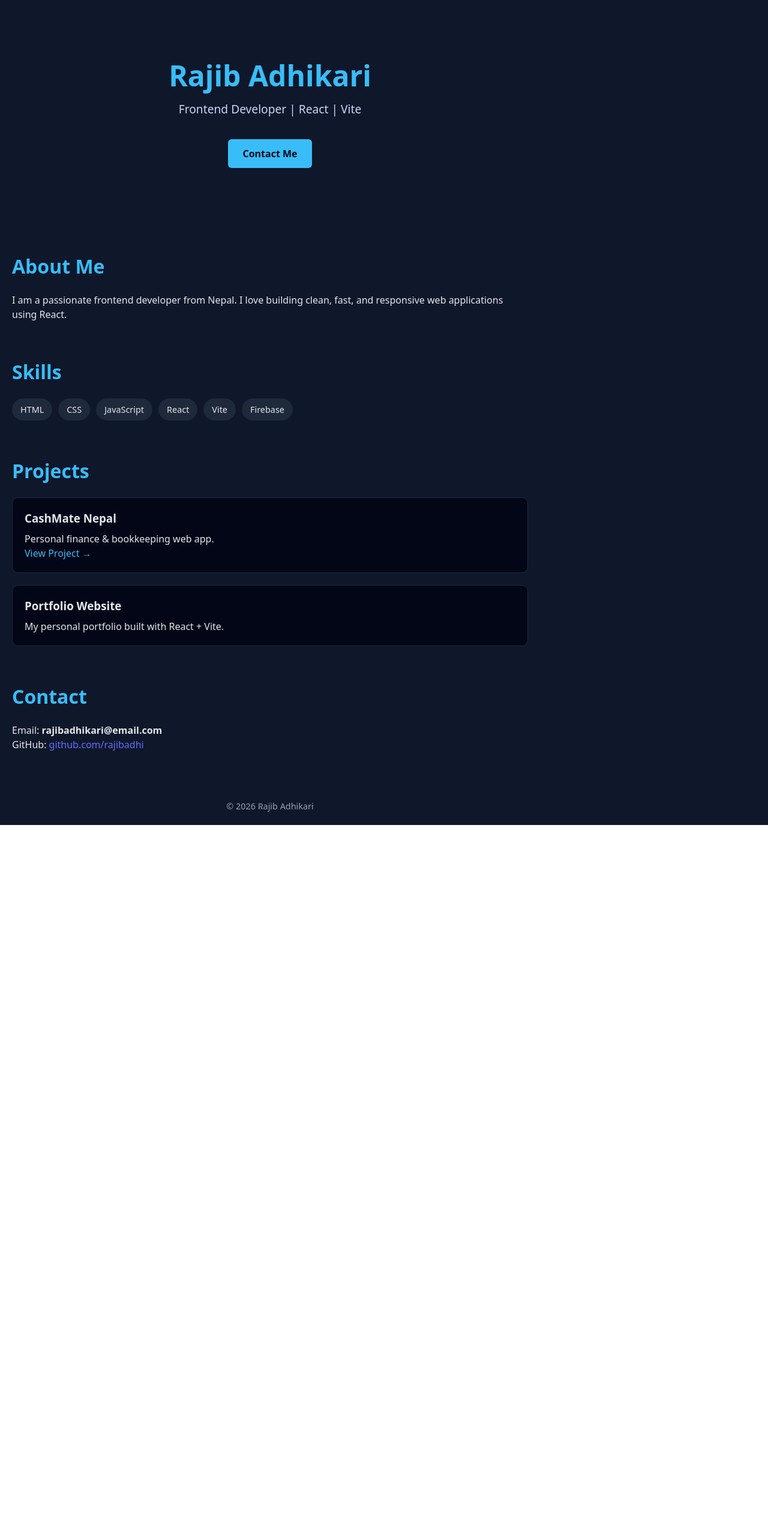
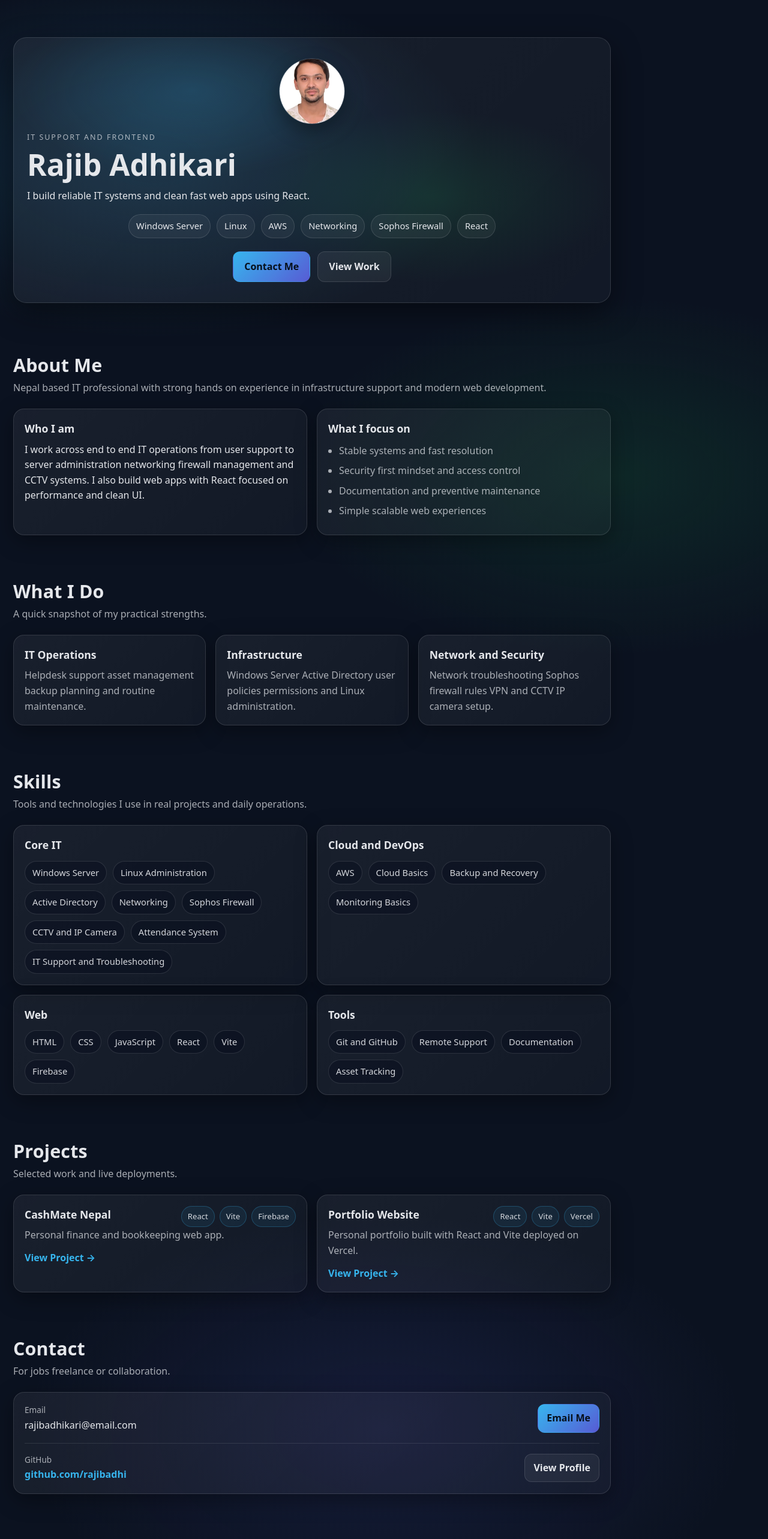
Before and after one commit to rajibadhi/rajib-portfolio, a React (Vite) app: page / in a window 1280 px wide. Shown: the top 2565 px of the page at 60% size. Before the commit the page ends 1375 px from the top, so only its background shows below. Built offline with nearby package versions, Linux system fonts and the light colour scheme.

Commit message:
update portfolio UI and add profile photo

```diff
--- a/src/App.css
+++ b/src/App.css
@@ -1,100 +1,334 @@
+:root {
+  --bg: #0b1220;
+  --panel: rgba(255, 255, 255, 0.06);
+  --panel2: rgba(255, 255, 255, 0.08);
+  --border: rgba(255, 255, 255, 0.12);
+  --text: #e5e7eb;
+  --muted: rgba(229, 231, 235, 0.72);
+  --accent: #38bdf8;
+  --accent2: #22c55e;
+  --shadow: 0 16px 50px rgba(0, 0, 0, 0.45);
+}
+
 * {
   margin: 0;
   padding: 0;
   box-sizing: border-box;
-  font-family: system-ui, Arial, sans-serif;
+  font-family: system-ui, -apple-system, Segoe UI, Roboto, Arial, sans-serif;
+}
+
+html {
+  scroll-behavior: smooth;
 }
 
 body {
-  background: #0f172a;
-  color: #e5e7eb;
+  background: radial-gradient(900px 500px at 20% 10%, rgba(56, 189, 248, 0.16), transparent 60%),
+    radial-gradient(900px 500px at 80% 30%, rgba(34, 197, 94, 0.12), transparent 60%),
+    radial-gradient(1000px 600px at 50% 90%, rgba(99, 102, 241, 0.12), transparent 60%),
+    var(--bg);
+  color: var(--text);
+  line-height: 1.6;
 }
 
 .container {
-  max-width: 900px;
-  margin: auto;
-  padding: 20px;
+  max-width: 1040px;
+  margin: 0 auto;
+  padding: 22px;
 }
 
-/* HERO */
+a {
+  color: inherit;
+  text-decoration: none;
+}
+
+.section {
+  margin: 70px 0;
+}
+
+.sectionHead {
+  margin-bottom: 22px;
+}
+
+.sectionHead h2 {
+  font-size: 1.9rem;
+  letter-spacing: 0.2px;
+}
+
+.muted {
+  color: var(--muted);
+}
+
+.kicker {
+  color: var(--muted);
+  text-transform: uppercase;
+  letter-spacing: 2px;
+  font-size: 0.78rem;
+}
+
 .hero {
-  text-align: center;
-  padding: 80px 20px;
+  padding: 40px 0 10px;
+}
+
+.heroCard {
+  position: relative;
+  border: 1px solid var(--border);
+  background: linear-gradient(135deg, var(--panel), rgba(255, 255, 255, 0.03));
+  border-radius: 22px;
+  padding: 34px 22px;
+  box-shadow: var(--shadow);
+  overflow: hidden;
+}
+
+.heroCard::before {
+  content: "";
+  position: absolute;
+  inset: -2px;
+  background: radial-gradient(500px 240px at 30% 20%, rgba(56, 189, 248, 0.18), transparent 60%),
+    radial-gradient(500px 240px at 70% 60%, rgba(34, 197, 94, 0.12), transparent 60%);
+  pointer-events: none;
+}
+
+.heroCard > * {
+  position: relative;
+  z-index: 1;
 }
 
 .hero h1 {
-  font-size: 3rem;
-  color: #38bdf8;
+  font-size: 3.1rem;
+  line-height: 1.1;
+  margin-top: 8px;
 }
 
-.hero p {
-  margin: 15px 0;
-  font-size: 1.2rem;
-  color: #cbd5f5;
+.subtitle {
+  margin-top: 12px;
+  max-width: 760px;
+}
+
+.heroChips {
+  display: flex;
+  flex-wrap: wrap;
+  justify-content: center;
+  gap: 10px;
+  margin-top: 18px;
+}
+
+.chip {
+  border: 1px solid var(--border);
+  background: rgba(255, 255, 255, 0.05);
+  padding: 7px 12px;
+  border-radius: 999px;
+  font-size: 0.92rem;
+}
+
+.heroActions {
+  display: flex;
+  justify-content: center;
+  gap: 12px;
+  margin-top: 22px;
+  flex-wrap: wrap;
 }
 
 .btn {
-  display: inline-block;
-  margin-top: 20px;
-  padding: 12px 24px;
-  background: #38bdf8;
-  color: #020617;
-  text-decoration: none;
-  border-radius: 6px;
-  font-weight: bold;
+  display: inline-flex;
+  align-items: center;
+  justify-content: center;
+  gap: 10px;
+  padding: 12px 18px;
+  border-radius: 12px;
+  border: 1px solid transparent;
+  font-weight: 700;
+  cursor: pointer;
+  transition: transform 160ms ease, background 160ms ease, border 160ms ease, opacity 160ms ease;
+  user-select: none;
 }
 
 .btn:hover {
-  background: #0ea5e9;
+  transform: translateY(-1px);
 }
 
-/* SECTIONS */
-.section {
-  margin: 60px 0;
+.btn:active {
+  transform: translateY(0px);
 }
 
-.section h2 {
-  font-size: 2rem;
-  margin-bottom: 20px;
-  color: #38bdf8;
+.btn.small {
+  padding: 10px 14px;
+  border-radius: 12px;
+  font-weight: 700;
 }
 
-/* SKILLS */
+.btn {
+  background: linear-gradient(135deg, rgba(56, 189, 248, 0.95), rgba(99, 102, 241, 0.85));
+  color: #06101b;
+}
+
+.btn.ghost {
+  background: rgba(255, 255, 255, 0.06);
+  border-color: var(--border);
+  color: var(--text);
+}
+
+.btn.ghost:hover {
+  background: rgba(255, 255, 255, 0.09);
+}
+
+.grid2 {
+  display: grid;
+  grid-template-columns: repeat(2, minmax(0, 1fr));
+  gap: 16px;
+}
+
+.grid3 {
+  display: grid;
+  grid-template-columns: repeat(3, minmax(0, 1fr));
+  gap: 16px;
+}
+
+.card {
+  border: 1px solid var(--border);
+  background: linear-gradient(135deg, var(--panel), rgba(255, 255, 255, 0.03));
+  border-radius: 18px;
+  padding: 18px;
+  box-shadow: 0 10px 35px rgba(0, 0, 0, 0.35);
+  transition: transform 160ms ease, border 160ms ease, background 160ms ease;
+}
+
+.card:hover {
+  transform: translateY(-2px);
+  border-color: rgba(56, 189, 248, 0.28);
+  background: linear-gradient(135deg, var(--panel2), rgba(255, 255, 255, 0.03));
+}
+
+.card h3 {
+  font-size: 1.1rem;
+  margin-bottom: 8px;
+}
+
+.list {
+  margin-top: 10px;
+  padding-left: 18px;
+}
+
+.list li {
+  margin: 8px 0;
+  color: var(--muted);
+}
+
 .skills {
   display: flex;
   flex-wrap: wrap;
   gap: 10px;
+  margin-top: 12px;
 }
 
-.skills span {
-  background: #1e293b;
-  padding: 8px 14px;
-  border-radius: 20px;
-  font-size: 0.9rem;
+.pill {
+  border: 1px solid var(--border);
+  background: rgba(2, 6, 23, 0.35);
+  padding: 7px 12px;
+  border-radius: 999px;
+  font-size: 0.92rem;
+  color: rgba(229, 231, 235, 0.92);
 }
 
-/* PROJECTS */
-.project {
-  background: #020617;
-  border: 1px solid #1e293b;
-  padding: 20px;
-  border-radius: 10px;
-  margin-bottom: 20px;
+.projectCard .projectTop {
+  display: flex;
+  align-items: flex-start;
+  justify-content: space-between;
+  gap: 12px;
 }
 
-.project h3 {
-  margin-bottom: 8px;
+.tagRow {
+  display: flex;
+  flex-wrap: wrap;
+  gap: 8px;
+  justify-content: flex-end;
 }
 
-.project a {
-  color: #38bdf8;
-  text-decoration: none;
+.tag {
+  font-size: 0.82rem;
+  padding: 6px 10px;
+  border-radius: 999px;
+  border: 1px solid rgba(56, 189, 248, 0.25);
+  background: rgba(56, 189, 248, 0.08);
+  color: rgba(229, 231, 235, 0.92);
 }
 
-/* FOOTER */
-footer {
+.link {
+  display: inline-flex;
+  gap: 8px;
+  margin-top: 12px;
+  color: rgba(56, 189, 248, 0.95);
+  font-weight: 700;
+}
+
+.link:hover {
+  opacity: 0.9;
+}
+
+.contactRow {
+  display: flex;
+  align-items: center;
+  justify-content: space-between;
+  gap: 16px;
+  flex-wrap: wrap;
+}
+
+.label {
+  font-size: 0.85rem;
+  color: var(--muted);
+}
+
+.value {
+  font-size: 1rem;
+  margin-top: 2px;
+}
+
+.divider {
+  height: 1px;
+  background: rgba(255, 255, 255, 0.1);
+  margin: 16px 0;
+}
+
+.footer {
   text-align: center;
-  margin-top: 80px;
-  font-size: 0.9rem;
-  color: #94a3b8;
+  margin: 70px 0 40px;
+  color: rgba(148, 163, 184, 0.9);
+  font-size: 0.95rem;
 }
+
+@media (max-width: 920px) {
+  .grid3 {
+    grid-template-columns: 1fr;
+  }
+}
+
+@media (max-width: 760px) {
+  .grid2 {
+    grid-template-columns: 1fr;
+  }
+
+  .hero h1 {
+    font-size: 2.35rem;
+  }
+
+  .container {
+    padding: 16px;
+  }
+
+  .projectCard .projectTop {
+    flex-direction: column;
+  }
+
+  .tagRow {
+    justify-content: flex-start;
+  }
+}
+.avatar {
+  width: 110px;
+  height: 110px;
+  border-radius: 999px;
+  object-fit: cover;
+  border: 1px solid rgba(255, 255, 255, 0.18);
+  box-shadow: 0 12px 30px rgba(0, 0, 0, 0.35);
+  margin: 0 auto 12px;
+  display: block;
+}
--- a/src/App.jsx
+++ b/src/App.jsx
@@ -1,65 +1,235 @@
 import "./App.css";
+import profile from "./assets/rajib.jpeg";
+
+const skills = [
+  {
+    title: "Core IT",
+    items: [
+      "Windows Server",
+      "Linux Administration",
+      "Active Directory",
+      "Networking",
+      "Sophos Firewall",
+      "CCTV and IP Camera",
+      "Attendance System",
+      "IT Support and Troubleshooting",
+    ],
+  },
+  {
+    title: "Cloud and DevOps",
+    items: ["AWS", "Cloud Basics", "Backup and Recovery", "Monitoring Basics"],
+  },
+  {
+    title: "Web",
+    items: ["HTML", "CSS", "JavaScript", "React", "Vite", "Firebase"],
+  },
+  {
+    title: "Tools",
+    items: ["Git and GitHub", "Remote Support", "Documentation", "Asset Tracking"],
+  },
+];
+
+const projects = [
+  {
+    name: "CashMate Nepal",
+    desc: "Personal finance and bookkeeping web app.",
+    link: "https://cashmate.rajibadhikari.com.np",
+    tags: ["React", "Vite", "Firebase"],
+  },
+  {
+    name: "Portfolio Website",
+    desc: "Personal portfolio built with React and Vite deployed on Vercel.",
+    link: "https://rajibadhikari.com.np",
+    tags: ["React", "Vite", "Vercel"],
+  },
+];
 
 export default function App() {
   return (
     <div className="container">
       {/* HERO */}
       <section className="hero">
+        <div className="heroCard">
+          <img className="avatar" src={profile} alt="Rajib Adhikari" />
+
+          <p className="kicker">IT Support and Frontend</p>
           <h1>Rajib Adhikari</h1>
-        <p>Frontend Developer | React | Vite</p>
-        <a href="#contact" className="btn">Contact Me</a>
+          <p className="subtitle">
+            I build reliable IT systems and clean fast web apps using React.
+          </p>
+
+          <div className="heroChips">
+            <span className="chip">Windows Server</span>
+            <span className="chip">Linux</span>
+            <span className="chip">AWS</span>
+            <span className="chip">Networking</span>
+            <span className="chip">Sophos Firewall</span>
+            <span className="chip">React</span>
+          </div>
+
+          <div className="heroActions">
+            <a href="#contact" className="btn">
+              Contact Me
+            </a>
+            <a href="#projects" className="btn ghost">
+              View Work
+            </a>
+          </div>
+        </div>
       </section>
 
       {/* ABOUT */}
+      <section className="section" id="about">
+        <div className="sectionHead">
+          <h2>About Me</h2>
+          <p className="muted">
+            Nepal based IT professional with strong hands on experience in infrastructure support and modern web development.
+          </p>
+        </div>
+
+        <div className="grid2">
+          <div className="card">
+            <h3>Who I am</h3>
+            <p>
+              I work across end to end IT operations from user support to server administration networking firewall management and CCTV systems.
+              I also build web apps with React focused on performance and clean UI.
+            </p>
+          </div>
+
+          <div className="card">
+            <h3>What I focus on</h3>
+            <ul className="list">
+              <li>Stable systems and fast resolution</li>
+              <li>Security first mindset and access control</li>
+              <li>Documentation and preventive maintenance</li>
+              <li>Simple scalable web experiences</li>
+            </ul>
+          </div>
+        </div>
+      </section>
+
+      {/* WHAT I DO */}
       <section className="section">
-        <h2>About Me</h2>
-        <p>
-          I am a passionate frontend developer from Nepal. I love building
-          clean, fast, and responsive web applications using React.
+        <div className="sectionHead">
+          <h2>What I Do</h2>
+          <p className="muted">A quick snapshot of my practical strengths.</p>
+        </div>
+
+        <div className="grid3">
+          <div className="card">
+            <h3>IT Operations</h3>
+            <p className="muted">
+              Helpdesk support asset management backup planning and routine maintenance.
             </p>
+          </div>
+          <div className="card">
+            <h3>Infrastructure</h3>
+            <p className="muted">
+              Windows Server Active Directory user policies permissions and Linux administration.
+            </p>
+          </div>
+          <div className="card">
+            <h3>Network and Security</h3>
+            <p className="muted">
+              Network troubleshooting Sophos firewall rules VPN and CCTV IP camera setup.
+            </p>
+          </div>
+        </div>
       </section>
 
       {/* SKILLS */}
-      <section className="section">
+      <section className="section" id="skills">
+        <div className="sectionHead">
           <h2>Skills</h2>
+          <p className="muted">Tools and technologies I use in real projects and daily operations.</p>
+        </div>
+
+        <div className="grid2">
+          {skills.map((group) => (
+            <div className="card" key={group.title}>
+              <h3>{group.title}</h3>
               <div className="skills">
-          <span>HTML</span>
-          <span>CSS</span>
-          <span>JavaScript</span>
-          <span>React</span>
-          <span>Vite</span>
-          <span>Firebase</span>
+                {group.items.map((s) => (
+                  <span key={s} className="pill">
+                    {s}
+                  </span>
+                ))}
+              </div>
+            </div>
+          ))}
         </div>
       </section>
 
       {/* PROJECTS */}
-      <section className="section">
+      <section className="section" id="projects">
+        <div className="sectionHead">
           <h2>Projects</h2>
+          <p className="muted">Selected work and live deployments.</p>
+        </div>
 
-        <div className="project">
-          <h3>CashMate Nepal</h3>
-          <p>Personal finance & bookkeeping web app.</p>
-          <a href="https://cashmate.rajibadhikari.com.np" target="_blank">
+        <div className="grid2">
+          {projects.map((p) => (
+            <div className="card projectCard" key={p.name}>
+              <div className="projectTop">
+                <h3>{p.name}</h3>
+                <div className="tagRow">
+                  {p.tags.map((t) => (
+                    <span className="tag" key={t}>
+                      {t}
+                    </span>
+                  ))}
+                </div>
+              </div>
+
+              <p className="muted">{p.desc}</p>
+
+              {p.link ? (
+                <a className="link" href={p.link} target="_blank" rel="noreferrer">
                   View Project →
                 </a>
+              ) : (
+                <span className="muted">Link coming soon</span>
+              )}
             </div>
-
-        <div className="project">
-          <h3>Portfolio Website</h3>
-          <p>My personal portfolio built with React + Vite.</p>
+          ))}
         </div>
       </section>
 
       {/* CONTACT */}
       <section className="section" id="contact">
+        <div className="sectionHead">
           <h2>Contact</h2>
-        <p>Email: <b>rajibadhikari@email.com</b></p>
-        <p>GitHub: <a href="https://github.com/rajibadhi" target="_blank">github.com/rajibadhi</a></p>
+          <p className="muted">For jobs freelance or collaboration.</p>
+        </div>
+
+        <div className="card">
+          <div className="contactRow">
+            <div>
+              <p className="label">Email</p>
+              <p className="value">rajibadhikari@email.com</p>
+            </div>
+            <a className="btn small" href="mailto:rajibadhikari@email.com">
+              Email Me
+            </a>
+          </div>
+
+          <div className="divider" />
+
+          <div className="contactRow">
+            <div>
+              <p className="label">GitHub</p>
+              <a className="value link" href="https://github.com/rajibadhi" target="_blank" rel="noreferrer">
+                github.com/rajibadhi
+              </a>
+            </div>
+            <a className="btn small ghost" href="https://github.com/rajibadhi" target="_blank" rel="noreferrer">
+              View Profile
+            </a>
+          </div>
+        </div>
       </section>
 
-      <footer>
-        © {new Date().getFullYear()} Rajib Adhikari
-      </footer>
+      <footer className="footer">© {new Date().getFullYear()} Rajib Adhikari</footer>
     </div>
   );
 }
```
Also changed, not shown: src/assets/rajib.jpeg (added). Lines whose indentation alone changed are shown as unchanged.
